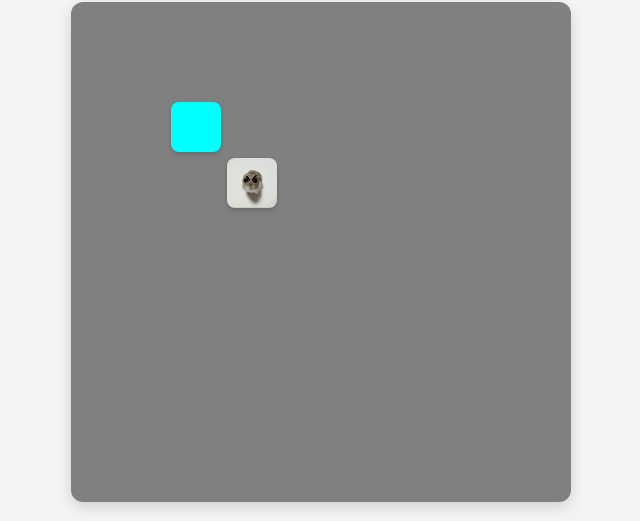
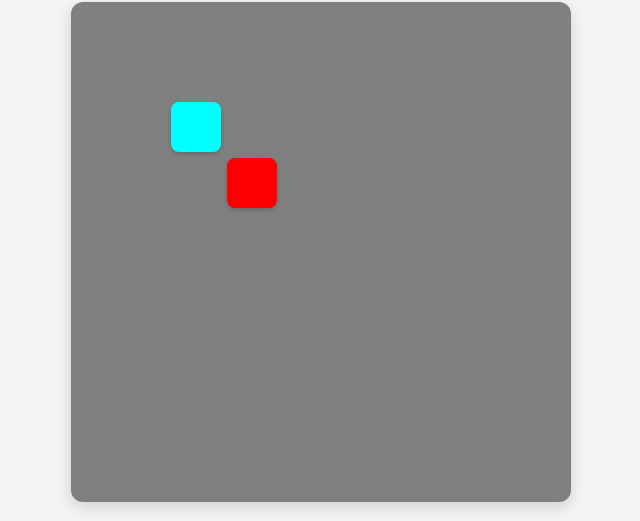
Before and after one commit to gchiv/EscapedeBeyonce, a plain HTML site: page index.html in a window 1280 px wide. Shown: the part 279-800 px from the top of the page, without its empty margins (319-959 px from the left). Drawn offline with Linux system fonts and the light colour scheme.

Commit message:
Arregle problema con la imagen

```diff
--- a/styles.css
+++ b/styles.css
@@ -43,8 +43,7 @@ h1 {
 }
 
 #beyonce {
-    background-image: url(assets/beyonce.jpg);
-    background-size: cover;
+   background-color: red;
 }
 
 #settings-panel {
```
Also changed, not shown: assets/beyonce.jpg (deleted).
